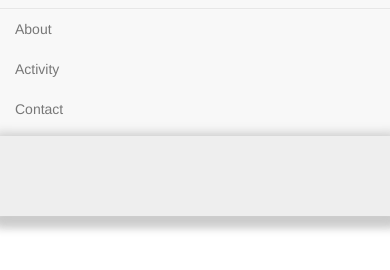
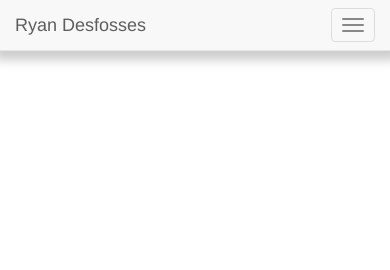
Before and after one commit to rdesfo/desfo, a plain HTML site: page templates/default.html in a window 390 px wide. Drawn offline with nearby package versions, Linux system fonts and the light colour scheme.

Commit message:
added collapsable navbar

```diff
--- a/templates/default.html
+++ b/templates/default.html
@@ -10,49 +10,34 @@
     <script src="https://maxcdn.bootstrapcdn.com/bootstrap/3.3.6/js/bootstrap.min.js" integrity="sha384-0mSbJDEHialfmuBBQP6A4Qrprq5OVfW37PRR3j5ELqxss1yVqOtnepnHVP9aJ7xS" crossorigin="anonymous"></script>
 </head>
 <body>
+
+  <!-- TODO: fix navbar
+  http://codepen.io/benjaminvanzwienen/pen/NNdOoq?editors=0100
+  -->
+
+
+  <nav class="navbar navbar-default navbar-fixed-top shadow">
     <div class="container">
-    <nav class="navbar navbar-default navbar-fixed-top shadow">
-      <ul role="navigation" class="nav navbar-nav navbar-right navbar-collapse">
-        <li role="navigation"><a href="#About">About</a></li>
+      <div class="navbar-header">
+        <a class="navbar-brand navbar-left" href="#">Ryan Desfosses</a>
+      <button class="navbar-toggle collapsed" type="button" data-toggle="collapse" data-target="#navbar-collapse" aria-extended="false">
+        <span class="sr-only">Toggle navigation</span>
+        <span class="icon-bar"></span>
+        <span class="icon-bar"></span>
+        <span class="icon-bar"></span>
+      </button>
+      </div>
+      <div class="collapse navbar-collapse" id="navbar-collapse">
+        <ul role="navigation" class="nav navbar-nav navbar-right">
+          <li role="navigation" class="active"><a href="#About">About</a></li>
           <li role="navigation"><a href="#Activity">Activity</a></li>
           <li role="navigation"><a href="#Contact">Contact</a></li>
         </ul>
-      <section id="about">
-        <div class="jumbotron shadow">
-          <h2 class="Text-center>About</h2>
       </div>
-      </section>
-      <section id="Activity">
-      </section>
-      <section id="Contact">
-      </section>
+    </div>
   </nav>
+
+    $body$
+
   </div>
 </body>
-
-<!--
-    <body>
-        <div id="header">
-            <div id="logo">
-                <a href="/">My Hakyll Blog</a>
-            </div>
-            <div id="navigation">
-                <a href="/">Home</a>
-                <a href="/about.html">About</a>
-                <a href="/contact.html">Contact</a>
-                <a href="/archive.html">Archive</a>
-            </div>
-        </div>
-
-        <div id="content">
-            <h1>$title$</h1>
-
-            $body$
-        </div>
-        <div id="footer">
-            Site proudly generated by
-            <a href="http://jaspervdj.be/hakyll">Hakyll</a>
-        </div>
-    </body>
-</html>
--->
```
Lines whose indentation alone changed are shown as unchanged.
